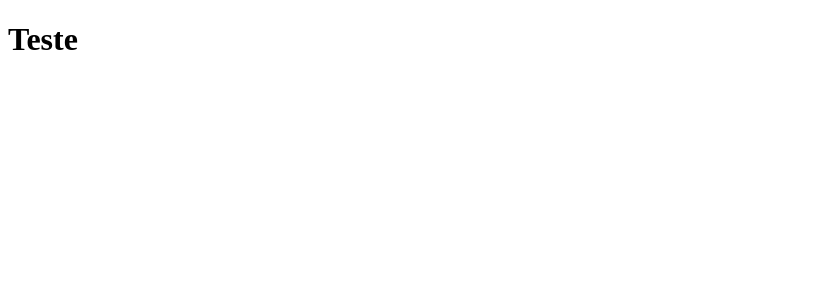
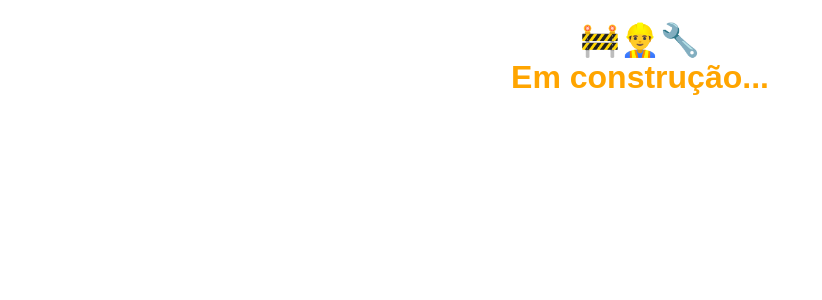
Before and after one commit to leopoldoferreira/clone-tabnews, a Next.js app: page / in a window 1280 px wide. Shown: the top 300 px of the page, without its empty margins (0-822 px from the left). Built offline with nearby package versions, Linux system fonts and the light colour scheme.

Commit message:
página em construção

```diff
--- a/pages/index.js
+++ b/pages/index.js
@@ -1,5 +1,9 @@
 function Home() {
-  return <h1>Teste</h1>;
+  return (
+    <h1 style={{ color: "orange", fontFamily: "Arial", textAlign: "center" }}>
+      🚧👷‍♂️🔧 <br /> Em construção...
+    </h1>
+  );
 }
 
 export default Home;
```
